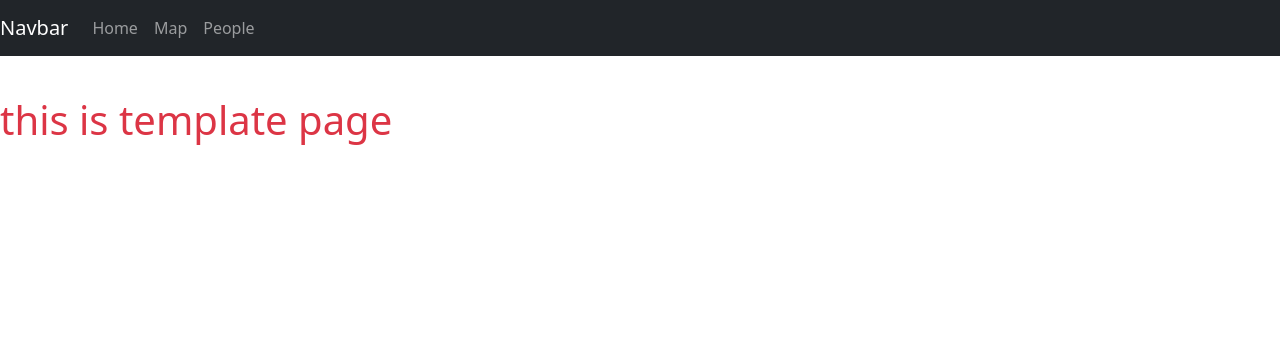
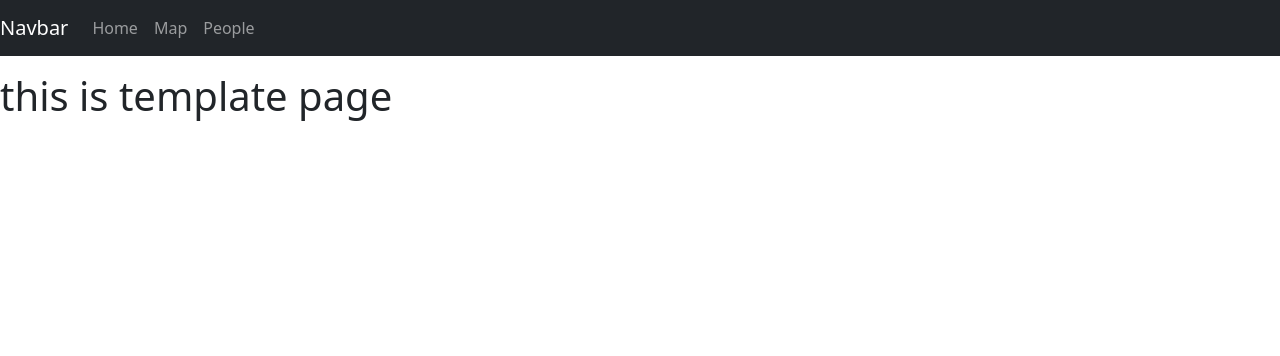
Before and after one commit to edaudou/FoliumMapWithAyax, a Django app: page / in a window 1280 px wide. Shown: the top 356 px of the page. Run offline with Django 3.2, Linux system fonts and the light colour scheme.

Commit message:
cambiosindex

```diff
--- /dev/null
+++ b/foliumproyect/sitemapapp/static/css/styles.css
@@ -0,0 +1,3 @@
+#titulo{
+    color: aliceblue;
+}
--- a/foliumproyect/templates/index.html
+++ b/foliumproyect/templates/index.html
@@ -1,5 +1,7 @@
 {% extends 'partials/base.html' %}
-
+{% load static %}
+<link  type="text/css" href="{% static '/Applications/AMPPS/www/foliumserver/foliumproyect/sitemapapp/static/css/styles.css' %}" rel="stylesheet" >
 {%block content%}
-<h1 class='text-danger mt-5 pt-5'>this is template page</h1>
+<br> <br> <br>
+<h1 id="titulo">this is template page</h1>
 {%endblock%}
--- a/foliumproyect/templates/people.html
+++ b/foliumproyect/templates/people.html
@@ -6,10 +6,9 @@
     {{ student.birth_date }}
     {{People.group}}
     {% endfor %} {% endcomment %}
-    <br><br><br><br><br>
+    <br><br><br>
     {% for people in personas %}
-    {{ people.first_name}}<br>
-    {{ people.last_name }}<br>
+    {{ people.first_name}} {{ people.last_name }}<br>
     {{ people.birth_date }}<br>
     {{ people.group }}<br><br>
     {% endfor %}
```
